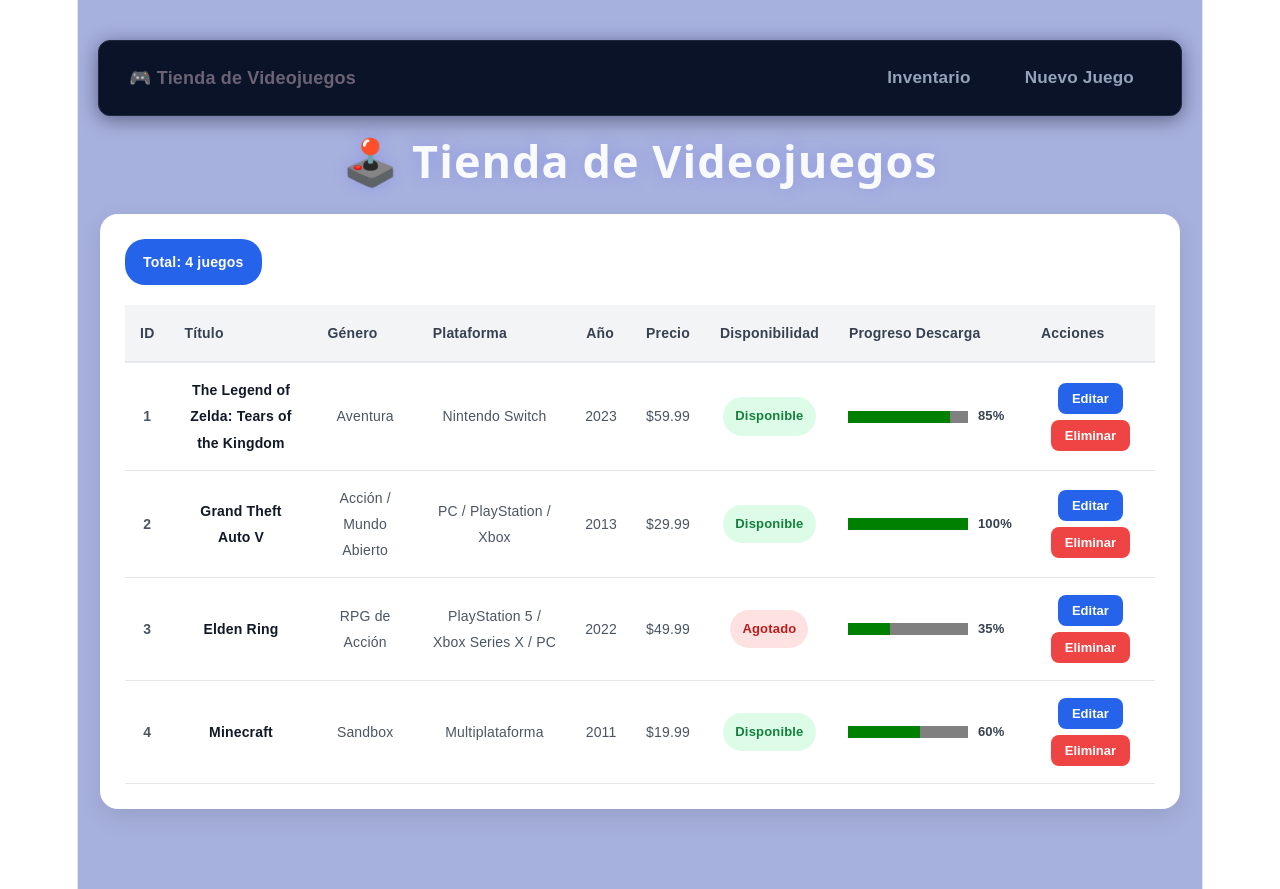
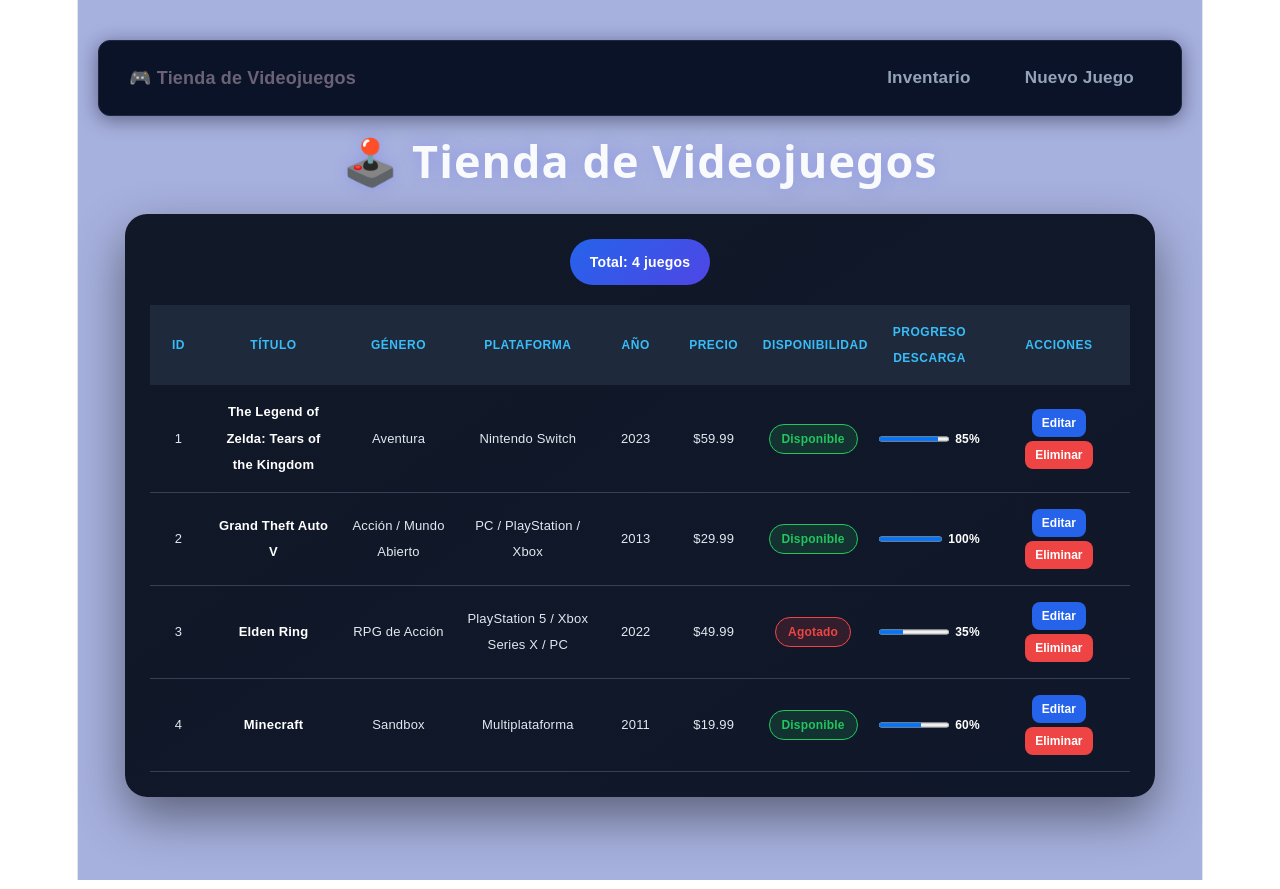
Before and after one commit to angel-hub31/Taller-Renderizado-de-Listas-y-Uso-de-Props, a React (Vite) app: page / in a window 1280 px wide. Built offline with nearby package versions, Linux system fonts and the light colour scheme.

Commit message:
correciones

```diff
--- a/src/components/FormularioVideojuego.css
+++ b/src/components/FormularioVideojuego.css
@@ -501,6 +501,7 @@
         padding:12px;
 
 
+
     }
 
 
--- a/src/components/TablaVideojuegos.css
+++ b/src/components/TablaVideojuegos.css
@@ -1,163 +1,37 @@
-/* Contenedor principal */
-
 .table-container {
 
 
-    width: 95%;
-
-    margin: 40px auto;
-
-    background: white;
-
-    padding: 25px;
-
-    border-radius: 18px;
-
-    box-shadow: 0 8px 25px rgba(0,0,0,0.10);
-
-    overflow-x: auto;
-
-}
+    width:95%;
 
 
-
-/* Cabecera */
-
-.table-header-actions {
+    margin:40px auto;
 
 
-    display: flex;
-
-    justify-content: space-between;
-
-    margin-bottom: 20px;
-
-}
+    padding:25px;
 
 
+    background:
 
-/* Contador */
-
-.total-badge {
+    linear-gradient(
+        145deg,
+        #111827,
+        #0f172a
+    );
 
 
-    background: #2563eb;
-
-    color:white;
-
-    padding: 10px 18px;
-
-    border-radius: 20px;
-
-    font-size: 14px;
-
-    font-weight: bold;
-
-}
+    border-radius:22px;
 
 
-
-/* Tabla */
-
-.videojuegos-table {
+    box-sizing:border-box;
 
 
-    width: 100%;
-
-    border-collapse: collapse;
-
-    min-width: 900px;
-
-}
+    overflow:hidden;
 
 
+    box-shadow:
 
-/* Encabezados */
+    0 20px 50px rgba(0,0,0,.45);
 
-.videojuegos-table thead {
-
-
-    background:#f3f4f6;
-
-}
-
-
-
-.videojuegos-table th {
-
-
-    padding:15px;
-
-    text-align:left;
-
-    color:#374151;
-
-    font-size:14px;
-
-    border-bottom:2px solid #e5e7eb;
-
-}
-
-
-
-
-/* Filas */
-
-.videojuegos-table td {
-
-
-    padding:14px;
-
-    border-bottom:1px solid #e5e7eb;
-
-    color:#4b5563;
-
-    font-size:14px;
-
-}
-
-
-
-/* Hover filas */
-
-.videojuegos-table tbody tr {
-
-
-    transition:0.3s ease;
-
-}
-
-
-
-.videojuegos-table tbody tr:hover {
-
-
-    background:#f9fafb;
-
-}
-
-
-
-/* Columna ID */
-
-.column-id,
-.cell-id {
-
-
-    text-align:center;
-
-    font-weight:bold;
-
-}
-
-
-
-/* Nombre videojuego */
-
-.videojuegos-table strong {
-
-
-    color:#111827;
 
 }
 
@@ -165,53 +39,318 @@
 
 
 
-/* Estados */
-
-.status {
+/* TOTAL */
 
 
-    padding:6px 12px;
+.table-header-actions {
 
-    border-radius:20px;
 
-    font-size:13px;
+    margin-bottom:20px;
 
-    font-weight:bold;
-
-    display:inline-block;
 
 }
 
 
-
-/* Disponible */
-
-.available {
+.total-badge {
 
 
-    background:#dcfce7;
-
-    color:#15803d;
-
-}
+    display:inline-block;
 
 
+    background:
 
-/* Agotado */
-
-.unavailable {
+    linear-gradient(
+        135deg,
+        #2563eb,
+        #4f46e5
+    );
 
 
-    background:#fee2e2;
+    color:white;
 
-    color:#b91c1c;
+
+    padding:10px 20px;
+
+
+    border-radius:25px;
+
+
+    font-weight:900;
+
+
+    font-size:14px;
+
 
 }
 
 
 
 
-/* Barra progreso */
+
+
+/* TABLA */
+
+
+.videojuegos-table {
+
+
+    width:100%;
+
+
+    border-collapse:collapse;
+
+
+    table-layout:fixed;
+
+
+}
+
+
+
+
+
+/* CABECERA */
+
+
+.videojuegos-table th {
+
+
+    padding:14px 8px;
+
+
+    background:#1e293b;
+
+
+    color:#38bdf8;
+
+
+    font-size:12px;
+
+
+    text-transform:uppercase;
+
+
+    letter-spacing:.5px;
+
+
+}
+
+
+
+
+/* CELDAS */
+
+
+.videojuegos-table td {
+
+
+    padding:14px 8px;
+
+
+    color:#e2e8f0;
+
+
+    text-align:center;
+
+
+    font-size:13px;
+
+
+    border-bottom:
+
+    1px solid #334155;
+
+
+    word-wrap:break-word;
+
+
+}
+
+
+
+
+/* HOVER */
+
+
+.videojuegos-table tbody tr:hover {
+
+
+    background:#1e293b;
+
+
+}
+
+
+
+
+
+/* TITULO */
+
+
+.videojuegos-table strong {
+
+
+    color:white;
+
+
+}
+
+
+
+
+
+/* ==================================================
+   DISTRIBUCION DE COLUMNAS
+================================================== */
+
+
+.videojuegos-table th:nth-child(1),
+.videojuegos-table td:nth-child(1){
+
+    width:5%;
+
+}
+
+
+
+.videojuegos-table th:nth-child(2),
+.videojuegos-table td:nth-child(2){
+
+    width:14%;
+
+}
+
+
+
+.videojuegos-table th:nth-child(3),
+.videojuegos-table td:nth-child(3){
+
+    width:12%;
+
+}
+
+
+
+.videojuegos-table th:nth-child(4),
+.videojuegos-table td:nth-child(4){
+
+    width:15%;
+
+}
+
+
+
+.videojuegos-table th:nth-child(5),
+.videojuegos-table td:nth-child(5){
+
+    width:7%;
+
+}
+
+
+
+.videojuegos-table th:nth-child(6),
+.videojuegos-table td:nth-child(6){
+
+    width:8%;
+
+}
+
+
+
+.videojuegos-table th:nth-child(7),
+.videojuegos-table td:nth-child(7){
+
+    width:12%;
+
+}
+
+
+
+.videojuegos-table th:nth-child(8),
+.videojuegos-table td:nth-child(8){
+
+    width:12%;
+
+}
+
+
+
+.videojuegos-table th:nth-child(9),
+.videojuegos-table td:nth-child(9){
+
+    width:15%;
+
+}
+
+
+
+
+
+/* ESTADOS */
+
+
+.status {
+
+
+    padding:7px 12px;
+
+
+    border-radius:20px;
+
+
+    font-size:12px;
+
+
+    font-weight:900;
+
+
+}
+
+
+
+
+.available {
+
+
+    color:#22c55e;
+
+
+    border:1px solid #22c55e;
+
+
+    background:
+
+    rgba(34,197,94,.15);
+
+
+}
+
+
+
+
+.unavailable {
+
+
+    color:#ef4444;
+
+
+    border:1px solid #ef4444;
+
+
+    background:
+
+    rgba(239,68,68,.15);
+
+
+}
+
+
+
+
+
+
+/* PROGRESO */
 
 
 .progress-container {
@@ -219,89 +358,29 @@
 
     display:flex;
 
+
+    justify-content:center;
+
+
     align-items:center;
 
-    gap:10px;
 
-}
+    gap:6px;
 
-
-
-/* Progress */
-
-progress {
-
-
-    width:120px;
-
-    height:12px;
-
-    border-radius:10px;
-
-}
-
-
-
-/* Texto porcentaje */
-
-.progress-text {
-
-
-    font-size:13px;
-
-    font-weight:bold;
-
-    color:#374151;
 
 }
 
 
 
 
-/* Botones */
-
-.videojuegos-table button {
+progress {
 
 
-    padding:8px 14px;
-
-    margin:3px;
-
-    border:none;
-
-    border-radius:8px;
-
-    cursor:pointer;
-
-    font-size:13px;
-
-    font-weight:bold;
-
-    transition:0.3s ease;
-
-}
+    width:80px;
 
 
+    height:10px;
 
-/* Botón editar */
-
-.videojuegos-table button:first-child {
-
-
-    background:#2563eb;
-
-    color:white;
-
-}
-
-
-
-.videojuegos-table button:first-child:hover {
-
-
-    background:#1d4ed8;
-
-    transform:translateY(-2px);
 
 }
 
@@ -309,26 +388,17 @@
 
 
 
-/* Botón eliminar */
+.progress-text {
 
-.videojuegos-table button:last-child {
-
-
-    background:#ef4444;
 
     color:white;
 
-}
+
+    font-weight:bold;
 
 
+    font-size:12px;
 
-
-.videojuegos-table button:last-child:hover {
-
-
-    background:#dc2626;
-
-    transform:translateY(-2px);
 
 }
 
@@ -336,45 +406,97 @@
 
 
 
-/* Responsive */
 
-@media(max-width:700px){
+/* BOTONES */
 
 
-
-    .table-container {
+.videojuegos-table button {
 
 
-        width:90%;
+    padding:7px 10px;
 
-        padding:15px;
+
+    margin:2px;
+
+
+    border:none;
+
+
+    border-radius:8px;
+
+
+    color:white;
+
+
+    font-size:12px;
+
+
+    font-weight:800;
+
+
+    cursor:pointer;
+
 
 }
 
 
 
-    .videojuegos-table {
+
+.videojuegos-table button:first-child {
 
 
-        min-width:850px;
+    background:#2563eb;
+
 
 }
 
 
 
-    .table-header-actions {
+.videojuegos-table button:last-child {
 
 
-        justify-content:center;
+    background:#ef4444;
+
 
 }
 
 
 
-    .total-badge {
+.videojuegos-table button:hover {
 
 
-        font-size:13px;
+    transform:translateY(-2px);
+
+
+}
+
+
+
+
+
+/* ==================================================
+   PANTALLAS PEQUEÑAS
+================================================== */
+
+
+@media(max-width:900px){
+
+
+    .table-container{
+
+
+        overflow-x:auto;
+
+
+    }
+
+
+
+    .videojuegos-table{
+
+
+        min-width:800px;
+
 
     }
 
```
Lines whose indentation alone changed are shown as unchanged.
